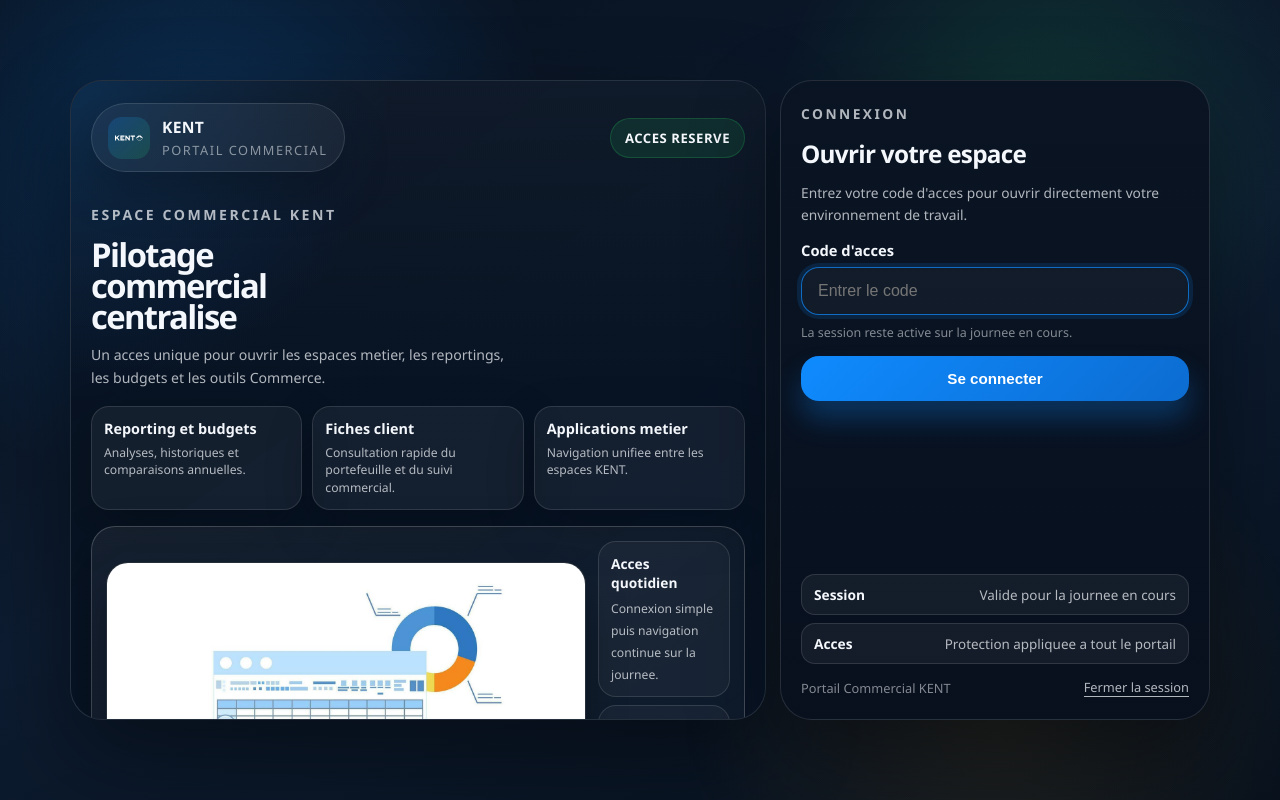
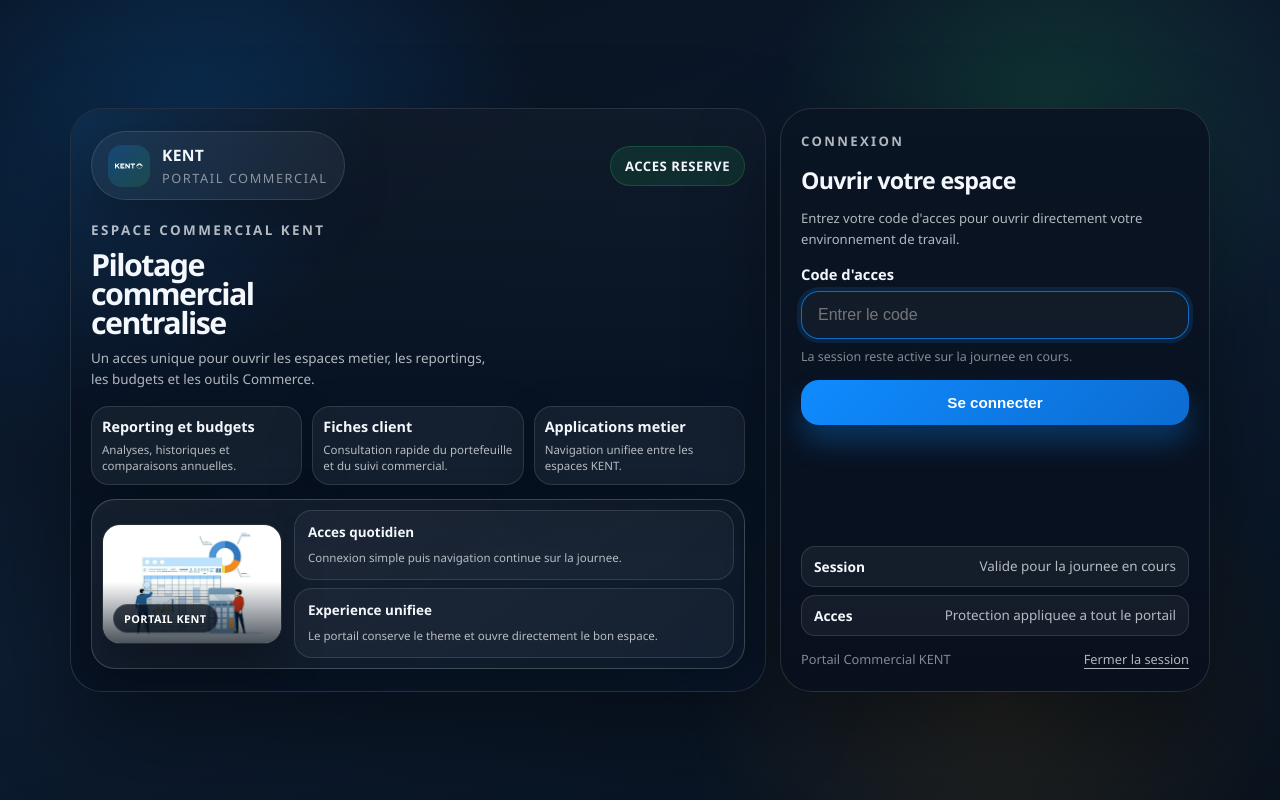
Before and after one commit to lgarciia/Portail-Commercial-KENT, a website: page acces.html in a window 1280 px wide. Drawn offline with Linux system fonts and the light colour scheme.

Commit message:
Fix login page clipping on desktop

```diff
--- a/acces.html
+++ b/acces.html
@@ -110,7 +110,7 @@
     }
 
     .showcase {
-      min-height: 620px;
+      min-height: 580px;
       background:
         linear-gradient(145deg, rgba(7, 18, 33, 0.94), rgba(9, 23, 42, 0.78)),
         var(--surface);
@@ -118,7 +118,7 @@
       display: flex;
       flex-direction: column;
       justify-content: flex-start;
-      gap: 16px;
+      gap: 14px;
       isolation: isolate;
     }
 
@@ -217,9 +217,9 @@
 
     .hero {
       display: grid;
-      gap: 16px;
+      gap: 14px;
       max-width: 620px;
-      margin-top: 8px;
+      margin-top: 6px;
     }
 
     .eyebrow {
@@ -233,7 +233,7 @@
 
     h1 {
       margin: 0;
-      font-size: clamp(2.3rem, 3.5vw, 3.6rem);
+      font-size: clamp(2.05rem, 3.2vw, 3.2rem);
       line-height: 0.95;
       letter-spacing: -0.05em;
       max-width: 11ch;
@@ -241,8 +241,8 @@
 
     .hero p {
       margin: 0;
-      font-size: 0.96rem;
-      line-height: 1.62;
+      font-size: 0.92rem;
+      line-height: 1.56;
       color: var(--muted);
       max-width: 54ch;
     }
@@ -254,7 +254,7 @@
     }
 
     .feature {
-      padding: 14px;
+      padding: 13px;
       border-radius: var(--radius-md);
       border: 1px solid var(--line);
       background: var(--surface-soft);
@@ -270,17 +270,17 @@
     .feature span {
       display: block;
       color: var(--muted);
-      font-size: 0.84rem;
-      line-height: 1.45;
+      font-size: 0.8rem;
+      line-height: 1.4;
     }
 
     .visual-card {
       display: grid;
       gap: 12px;
-      align-items: end;
-      grid-template-columns: minmax(0, 1fr) 156px;
+      align-items: center;
+      grid-template-columns: 220px minmax(0, 1fr);
       margin-top: 0;
-      padding: 14px;
+      padding: 12px;
       border-radius: var(--radius-lg);
       border: 1px solid var(--line-strong);
       background: linear-gradient(145deg, rgba(255, 255, 255, 0.06), rgba(255, 255, 255, 0.02));
@@ -293,8 +293,8 @@
 
     .visual-preview {
       position: relative;
-      min-height: 170px;
-      border-radius: 22px;
+      min-height: 120px;
+      border-radius: 18px;
       overflow: hidden;
       border: 1px solid var(--line);
       background: #07111d;
@@ -319,15 +319,15 @@
 
     .visual-badge {
       position: absolute;
-      left: 14px;
-      bottom: 14px;
+      left: 10px;
+      bottom: 10px;
       z-index: 1;
-      padding: 8px 12px;
+      padding: 6px 10px;
       border-radius: 999px;
       background: rgba(6, 17, 29, 0.76);
       border: 1px solid rgba(255, 255, 255, 0.14);
       color: #fff;
-      font-size: 0.74rem;
+      font-size: 0.68rem;
       font-weight: 700;
       letter-spacing: 0.04em;
       text-transform: uppercase;
@@ -339,7 +339,7 @@
     }
 
     .visual-note {
-      padding: 12px;
+      padding: 12px 13px;
       border-radius: var(--radius-md);
       background: rgba(255, 255, 255, 0.04);
       border: 1px solid var(--line);
@@ -352,12 +352,12 @@
     .visual-note strong {
       display: block;
       margin-bottom: 4px;
-      font-size: 0.86rem;
+      font-size: 0.84rem;
     }
 
     .visual-note span {
       color: var(--muted);
-      font-size: 0.8rem;
+      font-size: 0.79rem;
       line-height: 1.4;
     }
 
@@ -369,7 +369,7 @@
       display: flex;
       flex-direction: column;
       justify-content: space-between;
-      min-height: 620px;
+      min-height: 580px;
     }
 
     html[data-theme="light"] .login-card {
@@ -554,19 +554,6 @@
     @media (min-width: 1081px) {
       body {
         min-height: 100vh;
-        height: 100vh;
-        overflow: hidden;
-      }
-
-      .shell {
-        height: calc(100vh - 36px);
-        max-height: 660px;
-      }
-
-      .showcase,
-      .login-card {
-        min-height: 0;
-        height: 100%;
       }
     }
 
@@ -577,51 +564,51 @@
 
       .shell {
         gap: 14px;
-        height: calc(100vh - 28px);
-        max-height: 640px;
       }
 
       .showcase,
       .login-card {
+        min-height: 540px;
         padding: 22px 20px;
       }
 
       h1 {
-        font-size: 2.05rem;
+        font-size: 1.9rem;
       }
 
       .hero {
-        gap: 12px;
-        margin-top: 16px;
+        gap: 10px;
+        margin-top: 4px;
       }
 
       .hero p {
-        font-size: 0.88rem;
+        font-size: 0.84rem;
       }
 
       .feature {
-        padding: 12px;
+        padding: 10px;
       }
 
       .feature span,
       .visual-note span {
-        font-size: 0.76rem;
+        font-size: 0.72rem;
       }
 
       .visual-card {
-        grid-template-columns: minmax(0, 1fr) 132px;
+        grid-template-columns: 180px minmax(0, 1fr);
+        padding: 10px;
       }
 
       .visual-preview {
-        min-height: 138px;
+        min-height: 100px;
       }
 
       .login-top h2 {
-        font-size: 1.52rem;
+        font-size: 1.45rem;
       }
 
       .login-top p {
-        font-size: 0.86rem;
+        font-size: 0.82rem;
       }
     }
 
```
